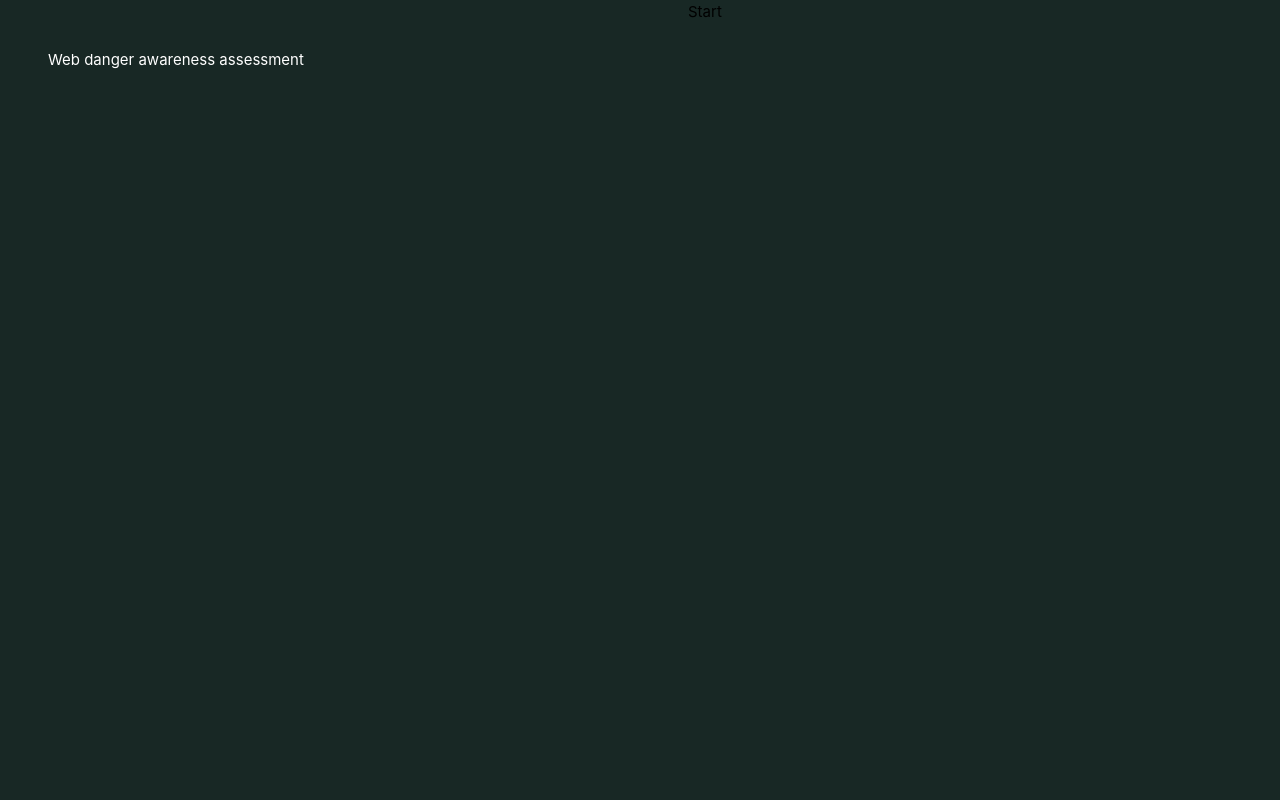
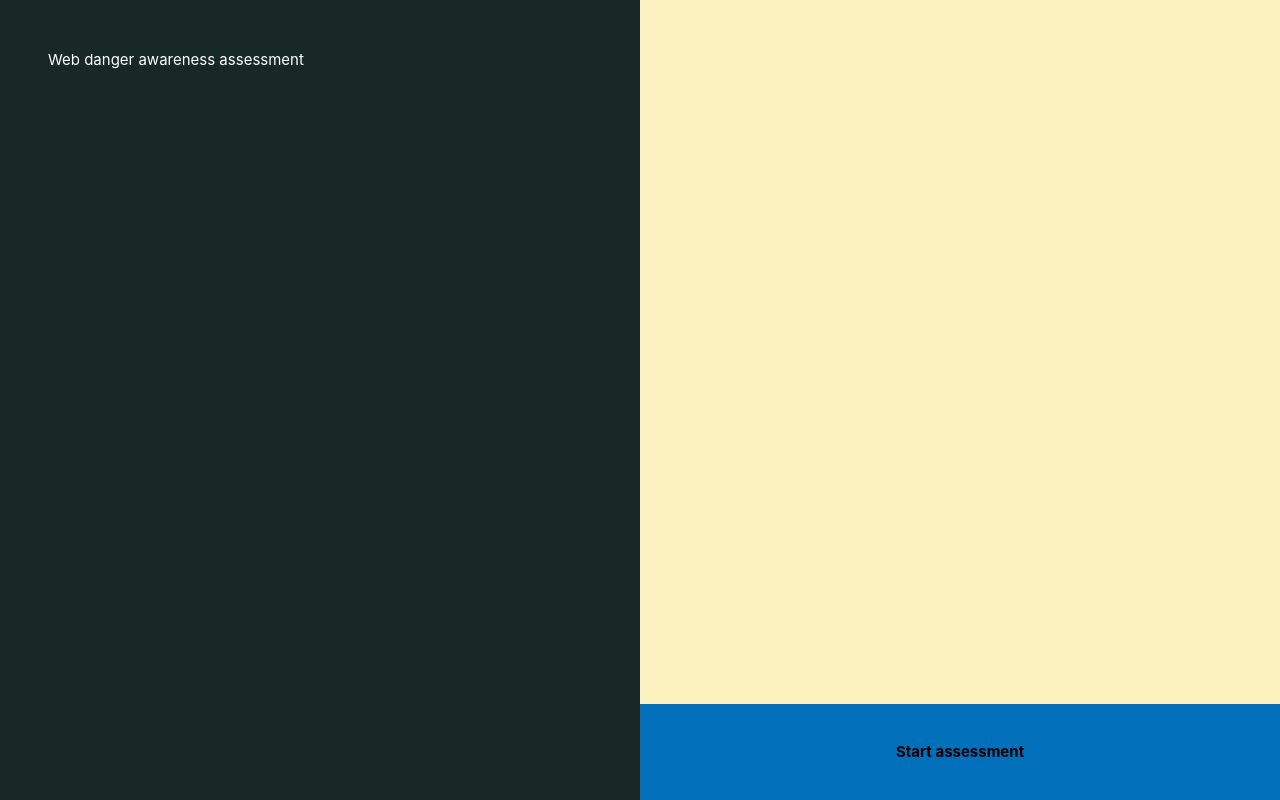
Before and after one commit to BCollignonEcv/app_senbilisationWeb, a Vue app: page / in a window 1280 px wide. Built offline with nearby package versions, Linux system fonts and the light colour scheme.

Commit message:
add action style

```diff
--- a/src/App.vue
+++ b/src/App.vue
@@ -1,7 +1,7 @@
 <script>
 import { RouterLink, RouterView } from 'vue-router'
-import Header from '@/components/Header.vue'
-import Footer from '@/components/Footer.vue'
+import Header from '@/components/global.components/Header.vue'
+import Footer from '@/components/global.components/Footer.vue'
 
 export default {
     name: 'HomePage',
--- a/src/components/Correction.vue
+++ /dev/null
@@ -1,22 +0,0 @@
-<template>
-    <div class="correction">
-        <p>{{question.userAnswer}}</p>
-        <p>{{question.correction}}</p>
-        <slot name="actions"></slot>
-    </div>
-</template>
-
-<script>
-export default {
-    name: 'Correction',
-    props: ['question'],
-    computed: {
-
-    }
-}
-</script>
-
-<style lang="scss">
-    .correction{
-    }
-</style>
--- /dev/null
+++ b/src/components/assessment.components/Correction.vue
@@ -0,0 +1,32 @@
+<template>
+    <div class="correction">
+        <div class="content">
+            <p>{{question.userAnswer}}</p>
+            <p>{{question.correction}}</p>
+        </div>
+        <slot name="actions"></slot>
+    </div>
+</template>
+
+<script>
+export default {
+    name: 'Correction',
+    props: ['question'],
+    computed: {
+
+    }
+}
+</script>
+
+<style lang="scss">
+    .correction{
+        height: 100%;
+        display: flex;
+        flex-direction: column;
+
+        .content{
+            padding: 48px;
+            flex-grow: 10;
+        }
+    }
+</style>
--- /dev/null
+++ b/src/components/form.components/button.form.vue
@@ -0,0 +1,62 @@
+<template>
+  <button class="btn" :class="classObject">
+      <slot></slot>
+  </button>
+</template>
+
+<script>
+export default {
+    name: 'button-form',
+    props: {
+        type: {
+            type: String,
+            default: 'Default'
+        },
+        backgroundColor: {
+            type: String,
+            default: 'Default'
+        },
+    },
+    data () {
+        return {
+            allowedClass: {
+                backgroundColor: ['Default', 'primary', 'secondary'],
+                type: ['Default', 'large'],
+            }
+        }
+    },
+    computed: {
+        classObject() {
+            console.log(this.$props)
+            let customClassObject = [];
+            for(const [key, value] of Object.entries(this.$props)) {
+                if(value != "Default"){
+                    if(this.allowedClass[key] && this.allowedClass[key].includes(value)){
+                        customClassObject.push(`btn-${value}`);
+                    }
+                }
+            }
+            return customClassObject;
+        }
+    },
+    mounted () {
+    }
+}
+</script>
+
+
+<style lang="scss">
+
+.btn{
+    font-weight: bold;
+    background-color: var(--c-1);
+    &.btn-round{
+
+    }
+
+    &.btn-large{
+        width: 100%;
+        padding: 36px;
+    }
+}
+</style>
--- a/src/components/layers/section.layer.vue
+++ b/src/components/layer.components/section.layer.vue
@@ -1,10 +1,10 @@
 <template>
   <section :class="classObject">
       <template v-if="type === 'splited'">
-          <div class="half">
+          <div class="half left-section">
             <slot name="left" ></slot>
           </div>
-        <div class="half">
+        <div class="half right-section">
             <slot name="right" ></slot>
           </div>
       </template>
@@ -55,32 +55,38 @@ export default {
 }
 </script>
 
-<style>
-section.fullHeight{
-    height: 100vh;
-}
+<style lang="scss">
 
-section.splited {
-    display: flex;
-}
+section {
+    &.fullHeight{
+        height: 100vh;
+    }
 
-section.splited .half{
-    width: 50vw;
-    height: 100%;
-}
+    &.splited {
+        display: flex;
 
-section.splited .half > *{
-    width: 100%;
-    height: 100%;
-    padding: 48px;
-}
+        .half{
+            width: 50vw;
+            height: 100%;
+            display: flex;
+            flex-direction: column;
+            justify-content: space-between;
 
-section.splited .left-container{
-    background-color: red;
-}
+            a .btn-large {
+                width: 100%;
+                align-self: flex-end;
+            }
+        }
 
-section.splited .right-container{
-    background-color: green;
+        .left-section{
+            padding: 48px;
+        }
+
+        .right-section{
+            background-color: var(--c-2);
+            color: var(--c-4)
+        }
+    }
 }
 
 </style>
--- a/src/views/Home.view.vue
+++ b/src/views/Home.view.vue
@@ -1,22 +1,32 @@
 <script>
 
-import SectionComponent from '@/components/layers/section.layer.vue'
+import SectionComponent from '@/components/layer.components/section.layer.vue'
+import ButtonComponent from '@/components/form.components/button.form.vue'
+
 export default {
   name: 'Homepage',
   components: {
-    SectionComponent
+    SectionComponent, ButtonComponent
   }
 }
 </script>
 
 <template>
-  <SectionComponent :type="'splited'">
+  <SectionComponent :type="'splited'" :height="'fullHeight'">
     <template #left>
       <h1>Web danger awareness assessment</h1>
-      <p></p>
     </template>
     <template #right>
-      <RouterLink to="/questions"><button>Start</button></RouterLink>
+      <p></p>
+      <RouterLink to="/questions">
+        <ButtonComponent :type="'large'">Start assessment</ButtonComponent>
+      </RouterLink>
     </template>
   </SectionComponent>
 </template>
+
+<style lang="scss">
+  .container {
+      padding: 48px;
+  }
+</style>
--- a/src/views/Question.view.vue
+++ b/src/views/Question.view.vue
@@ -1,15 +1,16 @@
 <script>
 
-import SectionComponent from '@/components/layers/section.layer.vue'
-import AssessmentNavigation from '@/components/AssessmentNavigation.vue'
-import Proposition from '@/components/Proposition.vue'
-import Correction from '@/components/Correction.vue'
+import SectionComponent from '@/components/layer.components/section.layer.vue'
+import ButtonComponent from '@/components/form.components/button.form.vue'
+import AssessmentNavigation from '@/components/assessment.components/AssessmentNavigation.vue'
+import Proposition from '@/components/assessment.components/Proposition.vue'
+import Correction from '@/components/assessment.components/Correction.vue'
 import { useAssessmentStore } from '@/stores/useAssessment.store'
 
 export default {
     name: 'Question',
     components: {
-        SectionComponent, AssessmentNavigation, Proposition, Correction
+        SectionComponent, ButtonComponent, AssessmentNavigation, Proposition, Correction
     },
     props: ['id'],
     data(){
@@ -67,13 +68,13 @@ export default {
                     <Proposition :proposition="proposition" @click="validateQuestion(proposition.id)"/>
                 </template>
             </div>
-            <div v-else>
+            <template v-else>
                 <Correction :question="assessmentStore.currentQuestion">
                     <template #actions>
-                        <button @click="nextQuestion">Continue</button>
+                        <ButtonComponent :type="'large'" @click="nextQuestion">Continue</ButtonComponent>
                     </template>
                 </Correction>
-            </div>
+            </template>
         </template>
     </SectionComponent>
 </template>
```
Also changed, not shown: src/components/assessment.components/AssessmentNavigation.vue (renamed from src/components/AssessmentNavigation.vue), src/components/assessment.components/Proposition.vue (renamed from src/components/Proposition.vue), src/components/global.components/Footer.vue (renamed from src/components/Footer.vue), src/components/global.components/Header.vue (renamed from src/components/Header.vue).
